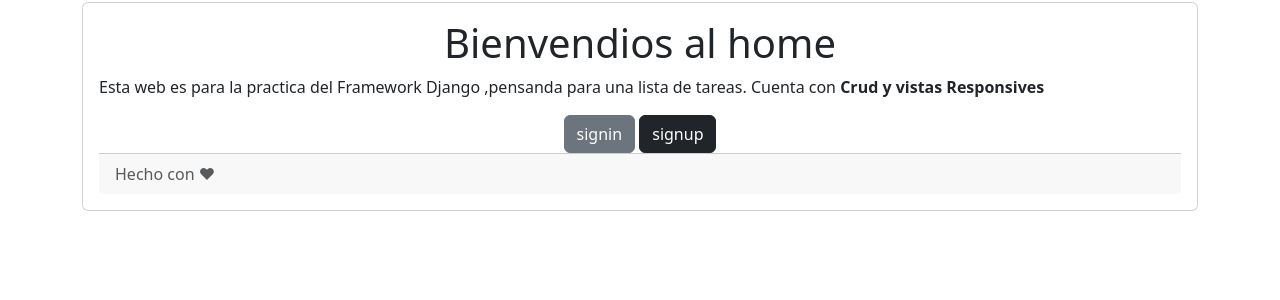
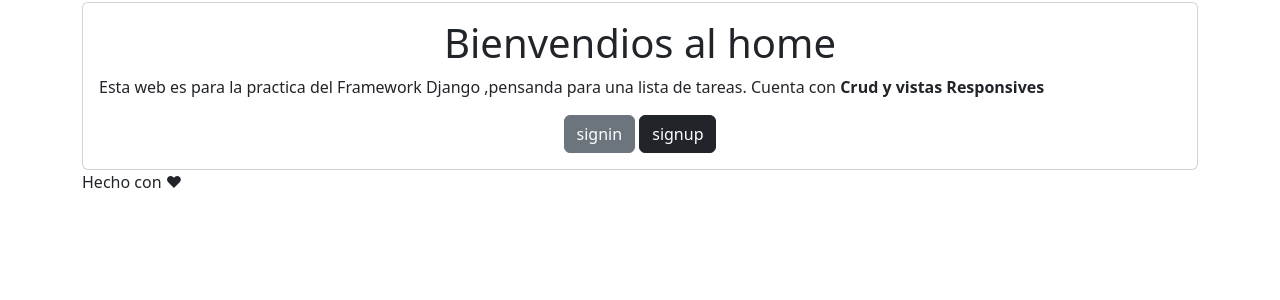
Before and after one commit to CarlosPalladino/learning-Django--CRUD, a Django app: page / in a window 1280 px wide. Shown: the part 102-402 px from the top of the page. Run offline with Django 4.2, Linux system fonts and the light colour scheme.

Commit message:
aplicando  mas detalles

```diff
--- a/task/templates/home.html
+++ b/task/templates/home.html
@@ -16,8 +16,9 @@
             </a>
 
         </div>
-        <div class="card-footer text-body-secondary">
-Hecho con  ❤          </div>
     </section>
+    <div" text-center">
+        Hecho con ❤
+     </div>
 </main>
 {% endblock %}
```
